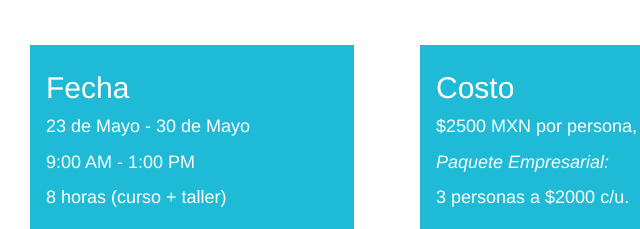
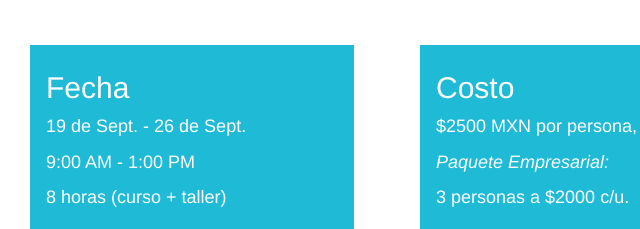
Before and after one commit to maxcantu/entry, a plain HTML site: page index.html in a window 1280 px wide. Shown: the part 1536-1765 px from the top of the page, 58-698 px from the left. Drawn offline with Linux system fonts and the light colour scheme; a web font is replaced by a local one.

Commit message:
detalles

```diff
--- a/index.html
+++ b/index.html
@@ -145,7 +145,7 @@
 				<div class="col-md-4">
 					<div class="box-blue">
 						<h2>Fecha</h2>
-						<p>23 de Mayo - 30 de Mayo</p>
+						<p>19 de Sept. - 26 de Sept.</p>
 						<p>9:00 AM - 1:00 PM</p>
 						<p>8 horas (curso + taller)</p>
 					</div>
```
